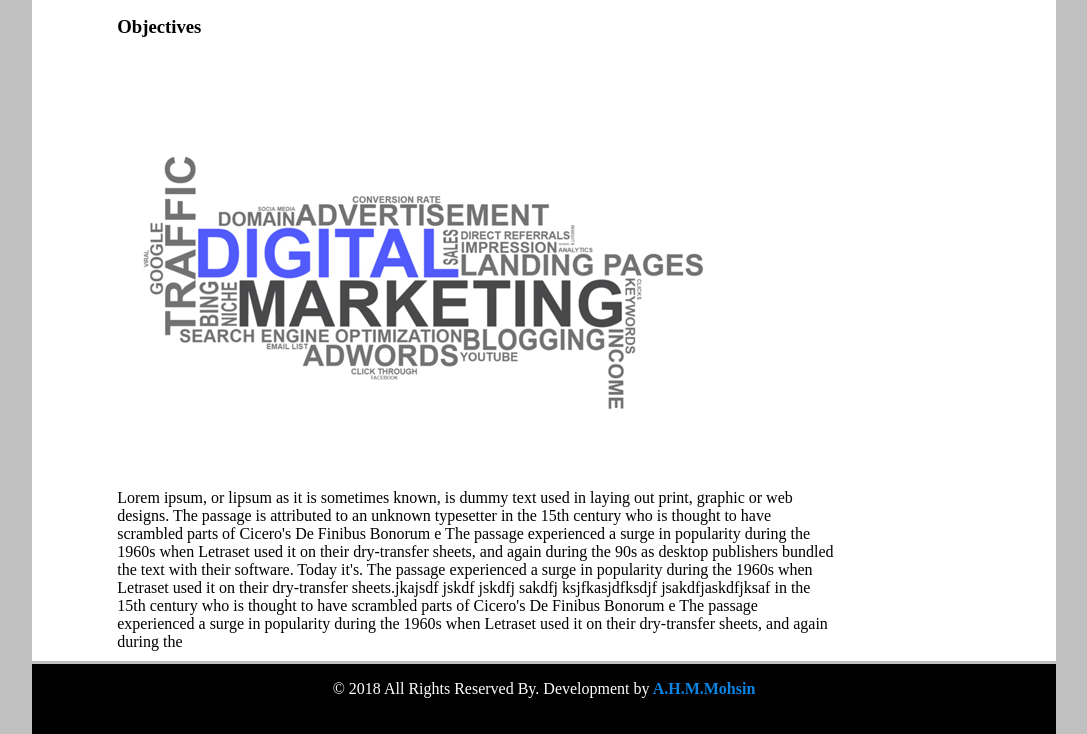
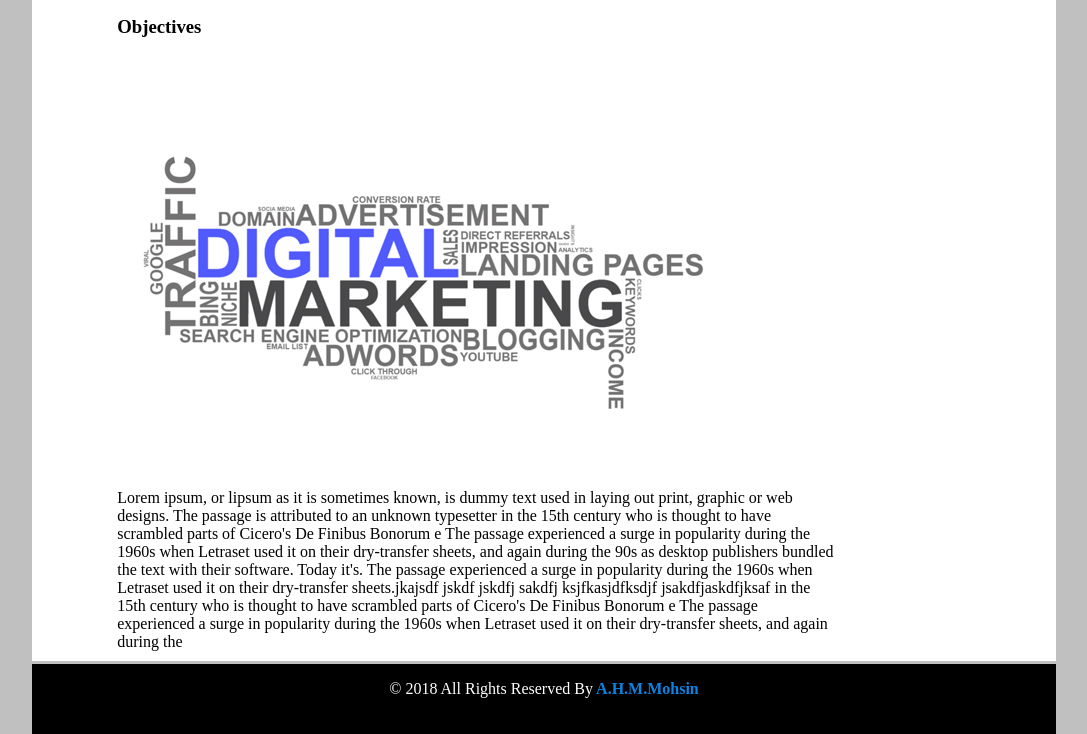
Before and after one commit to mohsinhasan100/Mohsin, a plain HTML site: page index.html in a window 1280 px wide. Shown: the part 2001-2735 px from the top of the page, without its empty margins (96-1183 px from the left). Drawn offline with Linux system fonts and the light colour scheme.

Commit message:
Update index.html

```diff
--- a/index.html
+++ b/index.html
@@ -92,7 +92,7 @@ Lorem ipsum, or lipsum as it is sometimes known, is dummy text used in laying ou
             </div>
 
             <div id='footer'>
-                <p> © 2018 All Rights Reserved By. Development by<b style="color: #0984e3"> A.H.M.Mohsin</b></p>
+                <p> © 2018 All Rights Reserved By<b style="color: #0984e3"> A.H.M.Mohsin</b></p>
             </div>
         </div>
     </body>
```
